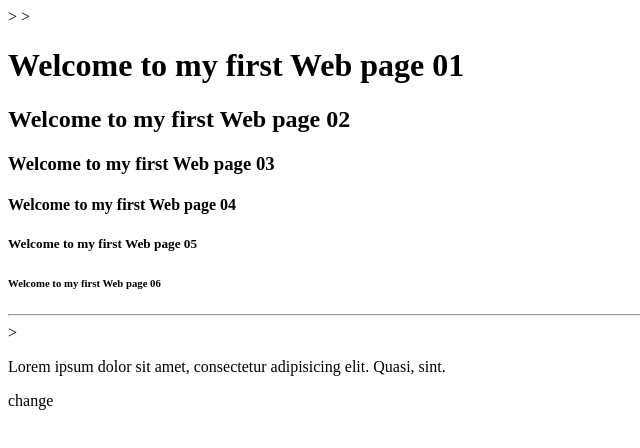
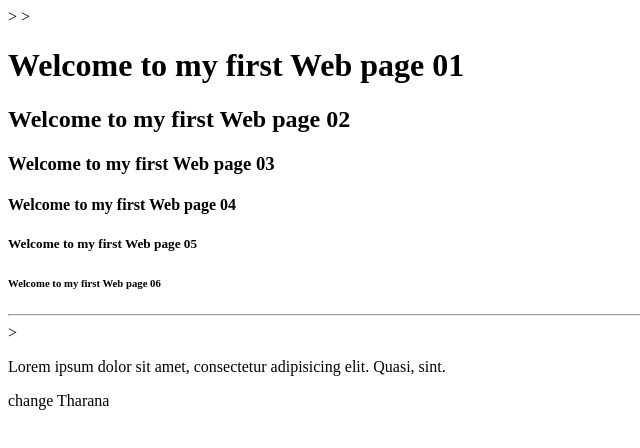
Before and after one commit to yasaschathurangana/HTML-Tags, a plain HTML site: page Index.html in a window 1280 px wide. Shown: the full height of the page, 0-640 px from the left. Drawn offline with Linux system fonts and the light colour scheme.

Commit message:
add line 03

```diff
--- a/Index.html
+++ b/Index.html
@@ -14,7 +14,7 @@
         <hr> <!-- this make horizontal line-->>
         <p> Lorem ipsum dolor sit amet, consectetur adipisicing elit. Quasi, sint.</p>
         change
-
+        Tharana
 
     </body>
 </html>
```
